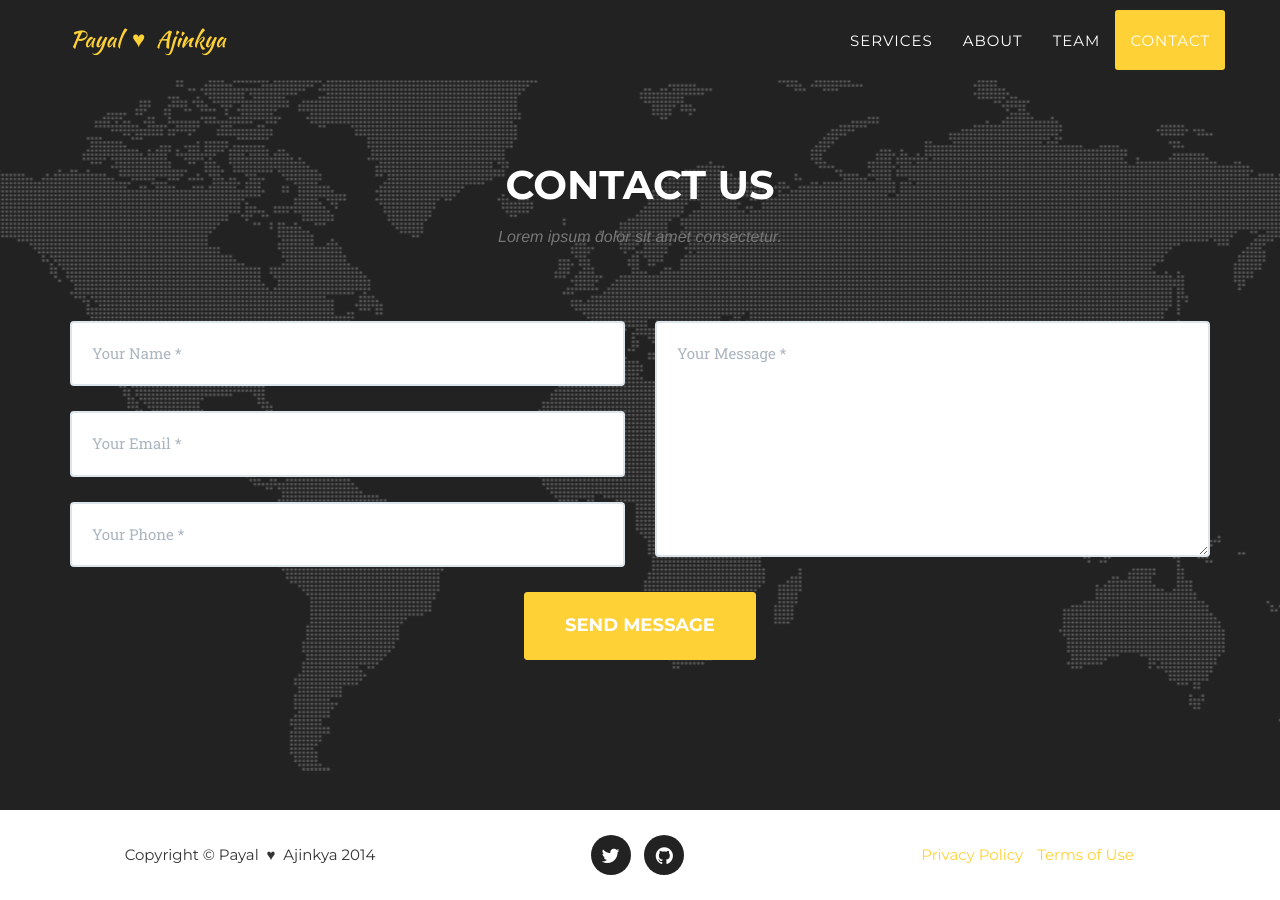
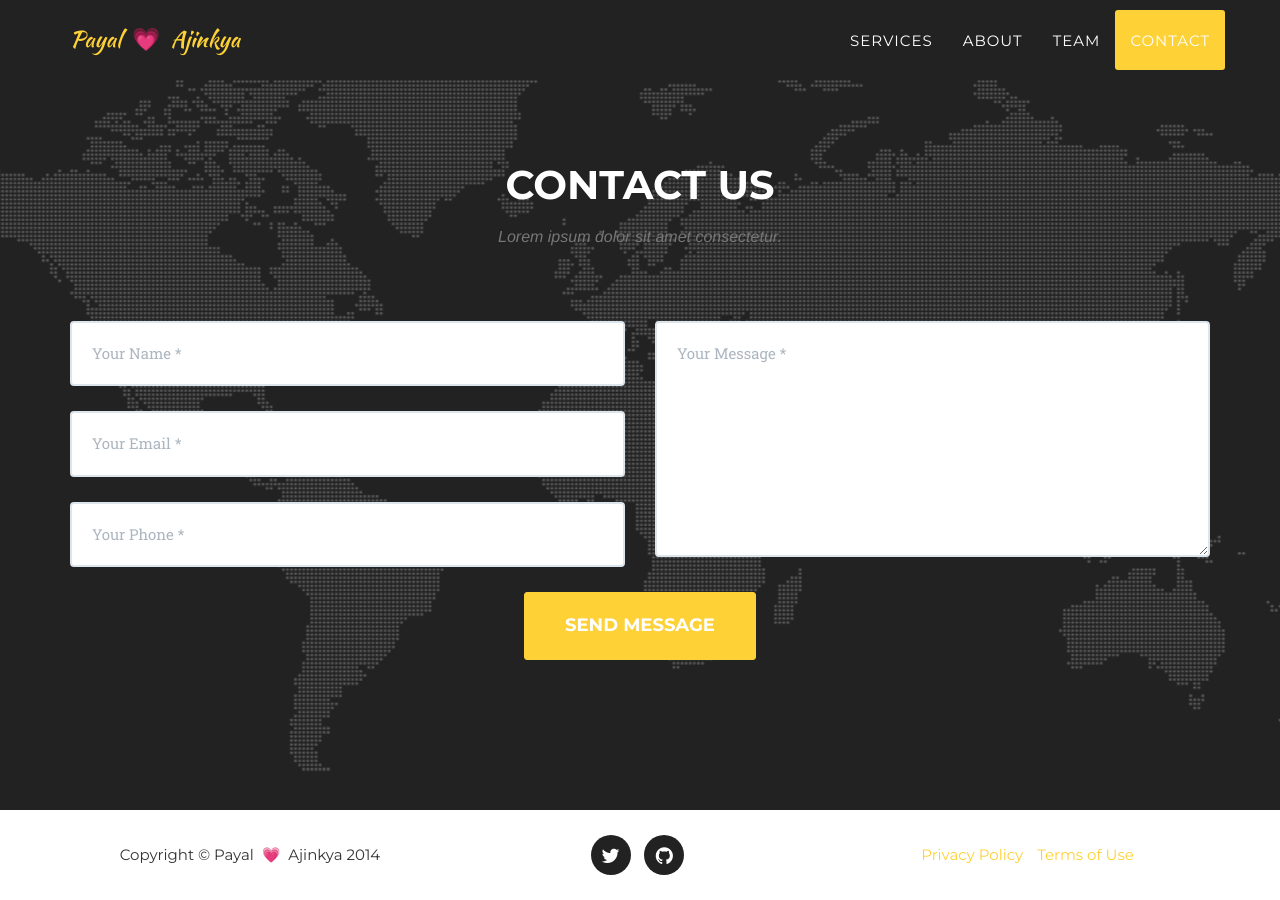
Before and after one commit to ajkl/wedding-invite, a Jekyll site: the page built from index.html, in a window 1280 px wide and 900 px high, scrolled down 5636 px. Built offline with Jekyll 4.4.1, drawn with Linux system fonts in a browser that asks for light colours; some web fonts are replaced; part of the change alters nothing that is shown.

```diff
--- a/_config.yml
+++ b/_config.yml
@@ -2,7 +2,7 @@ url: https://ajkl.github.io
 baseurl: /wedding-invite/
 
 # Site settings
-title: Payal&nbsp;&nbsp;&#9829;&nbsp;&nbsp;Ajinkya
+title: Payal&nbsp;&nbsp;&#128151;&nbsp;&nbsp;Ajinkya
 email: kaleajinkya@gmail.com
 description: "Git pages hosted Wedding Invitation"
 
```
